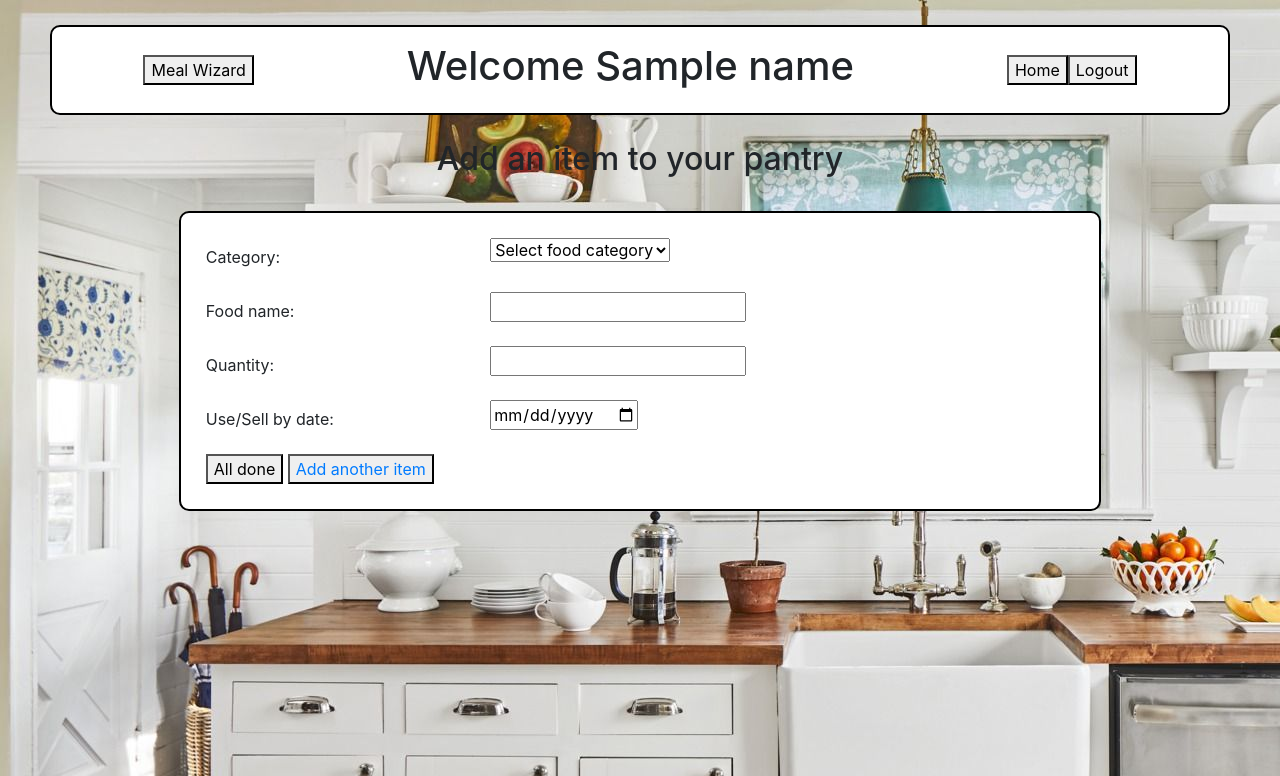
After one commit to simonvantulder/UseMyLeftovers, a Django app: template main_app/templates/add_ingredient.html in a window 1280 px wide. The commit adds this page. Shown: the top 776 px of the page. Run offline with Django 3.2, Linux system fonts and the light colour scheme; the template is opened without the code that fills it: most values are stand-ins (such as "Sample title", 1, 10 or a date in 2020); some libraries are stand-ins or nearby versions.

Commit message:
added an add ingredient page with styling

```diff
--- a/main_app/static/css/style.css
+++ b/main_app/static/css/style.css
@@ -5,10 +5,12 @@ header {
     display: flex;
     flex-direction: row;
     align-items: center;
-    justify-content: space-between;
+    justify-content: space-around;
     margin: 25px;
+    padding: 15px;
+    border: solid 2px black;
+    border-radius: 10px;
     background-color: white;
-    padding: 15px;
 }
 
 body {
@@ -22,7 +24,7 @@ body h1 {
 }
 
 .panelsAll {
-    border: solid 2px black;
+    /* border: solid 2px black; */
     display: flex;
     flex-wrap: wrap;
     justify-content: space-evenly;
@@ -39,4 +41,21 @@ body h1 {
     text-align: center;
     padding: 15px;
     background-color: white;
+    color: #755514;
 }
+
+.addFood {
+    border: solid 2px black;
+    border-radius: 10px;
+    background-color: white;
+    width: 75%;
+    padding: 25px;
+    margin: 25px;
+
+}
+
+.addSection {
+    display: flex;
+    align-items: center;
+    flex-direction: column;
+}
--- /dev/null
+++ b/main_app/templates/add_ingredient.html
@@ -0,0 +1,63 @@
+<!DOCTYPE html>
+<html lang="en">
+<head>
+    <meta charset="UTF-8">
+    <meta http-equiv="X-UA-Compatible" content="IE=edge">
+    <meta name="viewport" content="width=device-width, initial-scale=1.0">
+    <link rel="stylesheet" href="https://maxcdn.bootstrapcdn.com/bootstrap/4.0.0/css/bootstrap.min.css" integrity="sha384-Gn5384xqQ1aoWXA+058RXPxPg6fy4IWvTNh0E263XmFcJlSAwiGgFAW/dAiS6JXm" crossorigin="anonymous">
+
+    <link rel="stylesheet" href="/Users/matthewpaxton/Desktop/Python/django/django_project/dinner_planner/main_app/static/css/style.css">
+
+    <title>Document</title>
+</head>
+<header>
+    <button>Meal Wizard</button>
+    <h1>Welcome {{ name }}</h1>
+    <span><button>Home</button><button>Logout</button></span>
+</header>
+
+<body>
+
+    <div class="addSection">
+        <h2>Add an item to your pantry</h2>
+        <div class="addFood">
+            <form action="" method="POST">
+                <div class="form-group row">
+                    <label for="category" class="col-sm-4 col-form-label">Category:</label>
+                    <div>
+                        <select name="category" id="">
+                            <option value="">Select food category</option>
+                        </select>
+                    </div>
+                </div>
+
+                <div class="form-group row">
+                    <label for="name" class="col-sm-4 col-form-label">Food name:</label>
+                    <div>
+                        <input type="text" name="name" >
+                    </div>
+                </div>
+
+                <div class="form-group row">
+                    <label for="quantity" class="col-sm-4 col-form-label">Quantity:</label>
+                    <div>
+                        <input type="number" name="" id="">
+                    </div>
+                </div>
+
+                <div class="form-group row">
+                    <label for="date" class="col-sm-4 col-form-label">Use/Sell by date:</label>
+                    <div>
+                        <input type="date" name="date" id="">
+                    </div>
+                </div>
+
+                <button>All done</button>
+                <button><a href="">Add another item</a></button>
+
+            </form>
+        </div>
+    </div>
+</body>
+
+</html>
--- a/main_app/templates/kitchen.html
+++ b/main_app/templates/kitchen.html
@@ -4,13 +4,14 @@
     <meta charset="UTF-8">
     <meta http-equiv="X-UA-Compatible" content="IE=edge">
     <meta name="viewport" content="width=device-width, initial-scale=1.0">
+    <link rel="stylesheet" href="https://maxcdn.bootstrapcdn.com/bootstrap/4.0.0/css/bootstrap.min.css" integrity="sha384-Gn5384xqQ1aoWXA+058RXPxPg6fy4IWvTNh0E263XmFcJlSAwiGgFAW/dAiS6JXm" crossorigin="anonymous">
 
     <link rel="stylesheet" href="/Users/matthewpaxton/Desktop/Python/django/django_project/dinner_planner/main_app/static/css/style.css">
     <title>Kitchen</title>
 </head>
 <header>
-    <h2>Welcome {{ name }}</h2>
     <button>Meal Wizard</button>
+    <h1>Welcome {{ name }}</h1>
     <button>Logout</button>
 </header>
 
```
